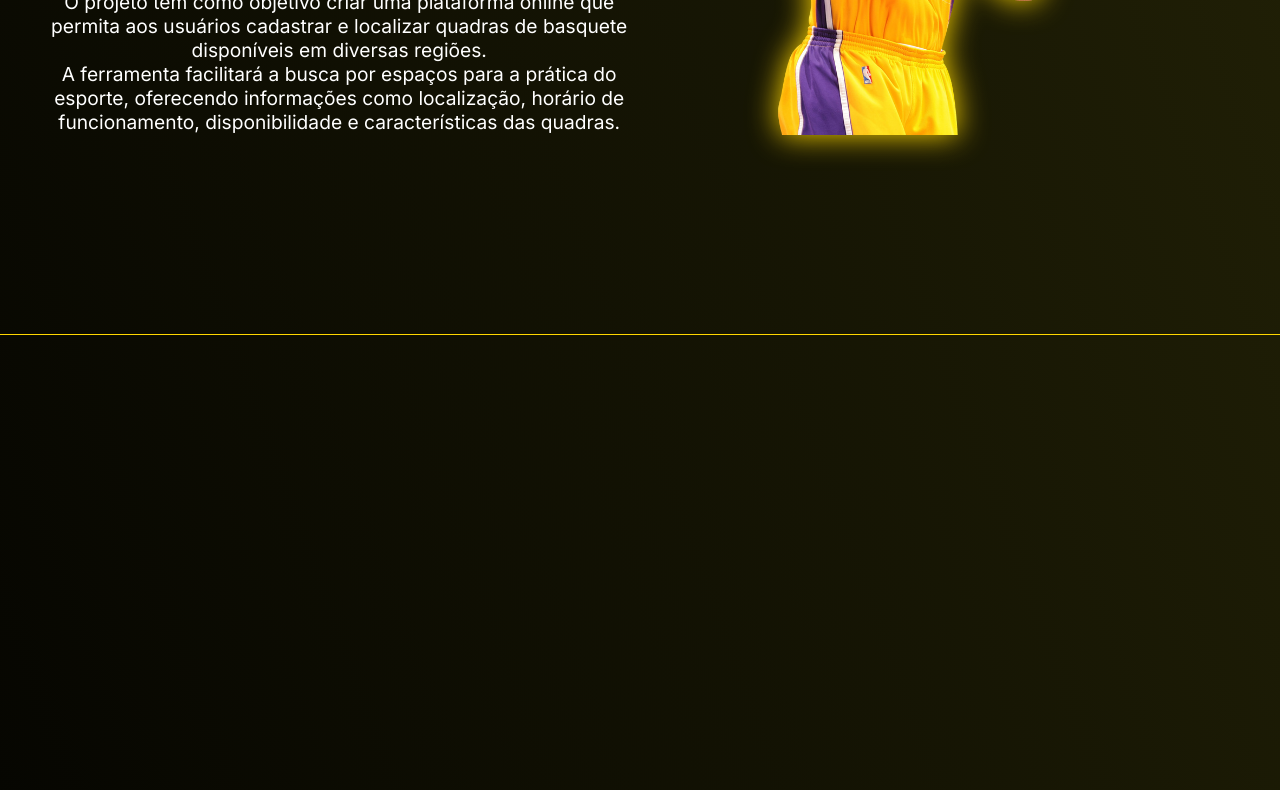
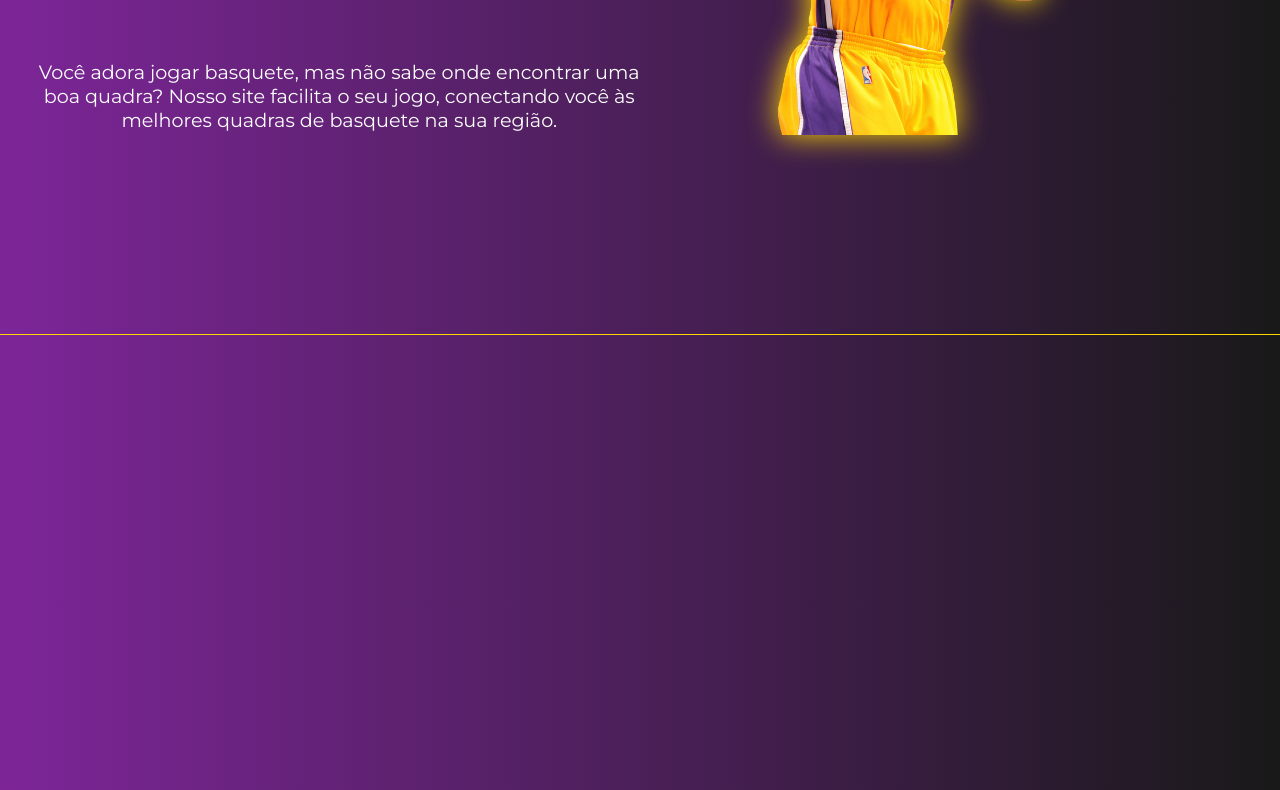
Before and after one commit to GuiSantos04/Projeto-Individual, a plain HTML site: page site/index.html in a window 1280 px wide. Shown: the part 411-1201 px from the top of the page. Drawn offline with Linux system fonts and the light colour scheme.

Commit message:
Atualização css

```diff
--- a/site/css/style-login.css
+++ b/site/css/style-login.css
@@ -1,4 +1,5 @@
-@import url('https://fonts.googleapis.com/css2?family=Courgette&family=Inter:ital,opsz,wght@0,14..32,100..900;1,14..32,100..900&family=Poppins:wght@300&display=swap');
+@import url('https://fonts.googleapis.com/css2?family=Courgette&family=Inter:ital,opsz,wght@0,14..32,100..900;1,14..32,100..900&family=Montserrat:ital,wght@0,100..900;1,100..900&family=Poppins:wght@300&display=swap');
+
 :root {
     --cor-primaria: rgb(255, 215, 0);
     --cor-secundaria: #552583;
@@ -10,7 +11,7 @@
     padding: 0;
 }
 body {
-    font-family: Inter, sans-serif;
+    font-family: "Montserrat", sans-serif;
     min-height: 100vh;
     background-image: url('../Imagens/escamas2.jpg');
     background-size: cover;
@@ -23,6 +24,7 @@ body {
     margin-left: 30px;
     padding: 10px;
 } */
+
 .logo{
     height: 3rem;
     width: 4rem;
@@ -57,7 +59,7 @@ body {
 }
 
 .card{
-    background: transparent;
+    background: linear-gradient(to right, rgba(111, 14, 141, 0.9), rgba(0, 0, 0, 0.9));
     backdrop-filter: blur(10px);
     width: 50%;
     display: flex;
@@ -183,7 +185,7 @@ footer{
     font-size: 1.3rem;
     font-weight: bold;
     text-align: left;
-    color:	#552583;
+    color:	rgb(255, 215, 0);
     padding: 0.8rem;
 }
 
--- a/site/css/style.css
+++ b/site/css/style.css
@@ -1,4 +1,4 @@
-@import url('https://fonts.googleapis.com/css2?family=Courgette&family=Inter:ital,opsz,wght@0,14..32,100..900;1,14..32,100..900&family=Poppins:wght@300&display=swap');
+@import url('https://fonts.googleapis.com/css2?family=Courgette&family=Inter:ital,opsz,wght@0,14..32,100..900;1,14..32,100..900&family=Montserrat:ital,wght@0,100..900;1,100..900&family=Poppins:wght@300&display=swap');
 
 
 
@@ -14,12 +14,13 @@
 }
 
 .body {
-  font-family: Inter, sans-serif;
-  background: linear-gradient(250deg, rgb(34, 33, 6), rgb(0, 0, 0));
+  font-family: "Montserrat", sans-serif;
+  background: linear-gradient(to right, rgba(111, 14, 141, 0.9), rgba(0, 0, 0, 0.9));
   color: rgb(255, 215, 0);
 }
 
 .cabecalho {
+  /* background-color: rgb(85, 37, 131, 0.5); */
   flex-wrap: wrap;
   display: flex;
   align-items: center;
@@ -79,12 +80,10 @@
 }
 
 .corpo-conteudo .sec-inicial {
-  background: transparent;
   display: flex;
   border-bottom: 1px solid rgb(255, 215, 0);
   width: 100%;
   height: 70vh;
-  margin-bottom: 4rem;
   padding: 2rem 0;
 }
 .introducion, .img-position{
@@ -104,5 +103,18 @@
 
 .introducion .texto-introdution{
   font-size: 1rem;
-  color: #fff;
+  color: #ffffff;
 }
+
+
+/* SOBRE O PROJETO SECTION 2 */
+
+.corpo-conteudo .sec-sobre {
+  /* background: linear-gradient(to right, rgba(0, 0, 0, 0.9), rgba(255, 215, 0, 0.9)); */
+  /* background-color: rgba(111, 14, 141, 0.9); */
+  display: flex;
+  border-bottom: 1px solid rgb(255, 215, 0);
+  width: 100%;
+  height: 70vh;
+  padding: 2rem 0;
+}
--- a/site/index.html
+++ b/site/index.html
@@ -25,12 +25,8 @@
         <div class="introducion">
           <h1 class="titulo-slogan">Unidos pelo esporte, movidos pela paixão!</h1>
           <p class="texto-introdution">
-            O projeto tem como objetivo criar uma plataforma online que
-            permita aos usuários cadastrar e localizar quadras de basquete disponíveis em diversas regiões.
-          </p>
-          <p class="texto-introdution"> A ferramenta facilitará a busca por espaços para a prática do esporte,
-            oferecendo informações como
-            localização, horário de funcionamento, disponibilidade e características das quadras.
+            Você adora jogar basquete, mas não sabe onde encontrar uma boa quadra? Nosso site facilita o seu jogo,
+            conectando você às melhores quadras de basquete na sua região.
           </p>
         </div>
 
@@ -39,7 +35,7 @@
         </div>
       </div>
     </section>
-    <section class="sec-inicial"></section>
+    <section class="sec-sobre"></section>
     <section class="sec-inicial"></section>
   </main>
 </body>
```
